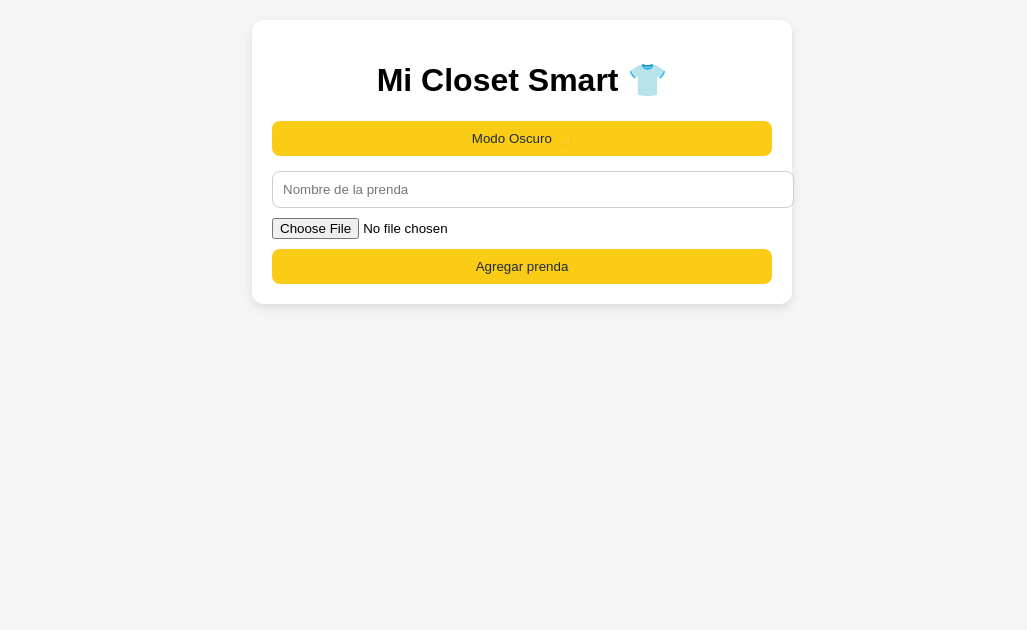
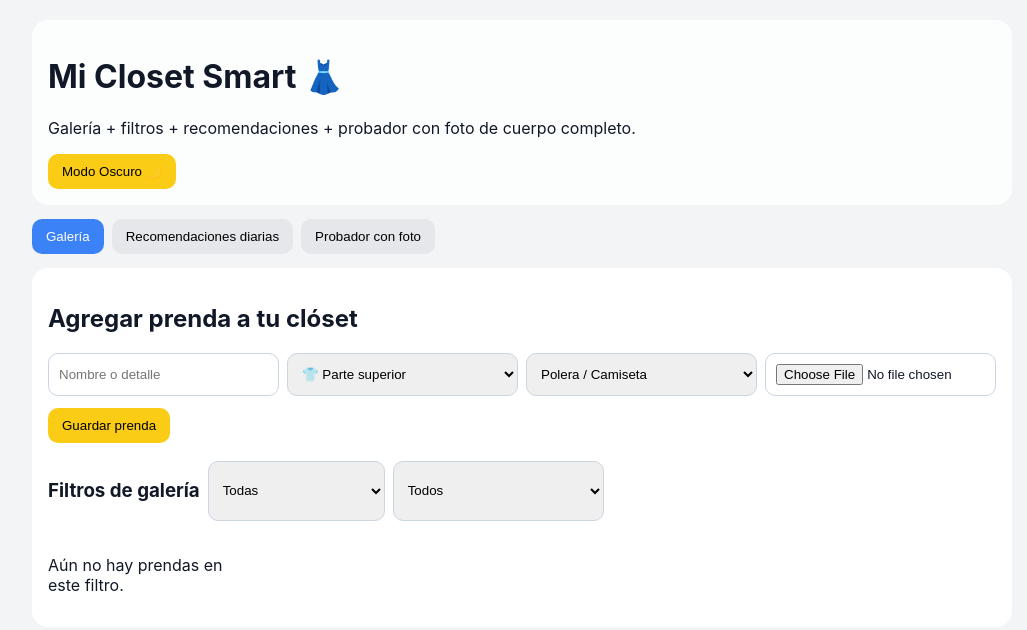
Before and after one commit to sergioo77sergioo77-beep/Mi-Closet-Smart, a React (Create React App) app: page / in a window 1280 px wide. Shown: the top 630 px of the page, without its empty margins (118-1145 px from the left). Built offline with nearby package versions, Linux system fonts and the light colour scheme.

Commit message:
feat: agregar galería con filtros y probador de looks

```diff
--- a/src/App.css
+++ b/src/App.css
@@ -1,38 +1,165 @@
-.App {
-  text-align: center;
+:root {
+  color-scheme: light;
 }
 
-.App-logo {
-  height: 40vmin;
-  pointer-events: none;
+* {
+  box-sizing: border-box;
 }
 
-@media (prefers-reduced-motion: no-preference) {
-  .App-logo {
-    animation: App-logo-spin infinite 20s linear;
-  }
+body {
+  margin: 0;
+  font-family: "Inter", "Segoe UI", Arial, sans-serif;
 }
 
-.App-header {
-  background-color: #282c34;
+.app {
   min-height: 100vh;
+  padding: 20px;
+  background: #f3f4f6;
+  color: #111827;
+}
+
+.app.dark {
+  background: #0f172a;
+  color: #f8fafc;
+}
+
+.header {
+  max-width: 980px;
+  margin: 0 auto 14px;
+  padding: 16px;
+  border-radius: 16px;
+  background: rgba(255, 255, 255, 0.8);
+}
+
+.app.dark .header,
+.app.dark .panel {
+  background: #1e293b;
+}
+
+.panel {
+  max-width: 980px;
+  margin: 0 auto;
+  padding: 16px;
+  border-radius: 16px;
+  background: #fff;
+}
+
+.tabs {
+  max-width: 980px;
+  margin: 0 auto 14px;
   display: flex;
-  flex-direction: column;
-  align-items: center;
-  justify-content: center;
-  font-size: calc(10px + 2vmin);
+  gap: 8px;
+  flex-wrap: wrap;
+}
+
+.tabs button,
+.btn {
+  border: 0;
+  border-radius: 10px;
+  padding: 10px 14px;
+  cursor: pointer;
+  background: #e5e7eb;
+}
+
+.btn-yellow {
+  background: #facc15;
+}
+
+.tabs button.active,
+.btn.active {
+  background: #3b82f6;
   color: white;
 }
 
-.App-link {
-  color: #61dafb;
+.form-grid {
+  display: grid;
+  grid-template-columns: repeat(auto-fit, minmax(210px, 1fr));
+  gap: 8px;
+  margin-bottom: 12px;
 }
 
-@keyframes App-logo-spin {
-  from {
-    transform: rotate(0deg);
-  }
-  to {
-    transform: rotate(360deg);
-  }
+input,
+select {
+  padding: 10px;
+  border-radius: 10px;
+  border: 1px solid #cbd5e1;
 }
+
+.filtros {
+  margin: 18px 0;
+  display: flex;
+  flex-wrap: wrap;
+  gap: 8px;
+}
+
+.gallery,
+.reco-grid {
+  display: grid;
+  grid-template-columns: repeat(auto-fill, minmax(150px, 1fr));
+  gap: 12px;
+}
+
+.card {
+  padding: 10px;
+  border-radius: 12px;
+  border: 1px solid #d1d5db;
+  display: flex;
+  flex-direction: column;
+  gap: 4px;
+}
+
+.card img {
+  width: 100%;
+  height: 150px;
+  object-fit: cover;
+  border-radius: 8px;
+}
+
+.compact img {
+  height: 110px;
+}
+
+.clima-row {
+  display: flex;
+  gap: 8px;
+  flex-wrap: wrap;
+  margin-bottom: 12px;
+}
+
+.outfit-carousel {
+  margin-top: 12px;
+  display: grid;
+  grid-auto-flow: column;
+  grid-auto-columns: minmax(260px, 330px);
+  gap: 12px;
+  overflow-x: auto;
+  padding-bottom: 8px;
+}
+
+.outfit-card {
+  position: relative;
+  min-height: 430px;
+  border-radius: 14px;
+  overflow: hidden;
+  border: 1px solid #cbd5e1;
+}
+
+.full-photo {
+  width: 100%;
+  height: 100%;
+  object-fit: cover;
+}
+
+.overlay {
+  position: absolute;
+  left: 0;
+  right: 0;
+  bottom: 0;
+  background: linear-gradient(transparent, rgba(0, 0, 0, 0.8));
+  color: white;
+  padding: 14px;
+}
+
+.hint {
+  opacity: 0.8;
+}
--- a/src/App.js
+++ b/src/App.js
@@ -1,130 +1,316 @@
-import React, { useState } from "react";
+import React, { useMemo, useState } from "react";
+import "./App.css";
+
+const CATEGORIAS = {
+  "👕 Parte superior": [
+    "Polera / Camiseta",
+    "Camisa",
+    "Blusa",
+    "Polo",
+    "Crop top",
+    "Tank top (sin mangas)",
+    "Sweater / Suéter",
+    "Polerón (hoodie)",
+    "Chaqueta",
+    "Abrigo",
+    "Parka",
+    "Blazer"
+  ],
+  "👖 Parte inferior": [
+    "Pantalón",
+    "Jeans",
+    "Pantalón de vestir",
+    "Jogger",
+    "Short / Pantalón corto",
+    "Falda",
+    "Falda larga",
+    "Falda corta",
+    "Calzas / Leggings"
+  ],
+  "👗 Prendas completas": [
+    "Vestido",
+    "Enterito / Mono",
+    "Overol",
+    "Conjunto deportivo",
+    "Traje (formal)"
+  ],
+  "🧥 Ropa exterior": [
+    "Cortaviento",
+    "Gabardina",
+    "Chaqueta de cuero",
+    "Chaqueta de mezclilla (jean)",
+    "Polar"
+  ],
+  "👟 Calzado": [
+    "Zapatillas",
+    "Zapatos formales",
+    "Botas",
+    "Botines",
+    "Sandalias",
+    "Chalas"
+  ],
+  "🧢 Accesorios": [
+    "Gorro",
+    "Gorro de lana",
+    "Sombrero",
+    "Bufanda",
+    "Guantes",
+    "Cinturón",
+    "Lentes de sol"
+  ]
+};
+
+const LOOKS_BASE = [
+  {
+    nombre: "Look urbano",
+    regla: ["👕 Parte superior", "👖 Parte inferior", "👟 Calzado", "🧢 Accesorios"]
+  },
+  {
+    nombre: "Look formal",
+    regla: ["👕 Parte superior", "👖 Parte inferior", "🧥 Ropa exterior", "👟 Calzado"]
+  },
+  {
+    nombre: "Look relax",
+    regla: ["👗 Prendas completas", "👟 Calzado", "🧢 Accesorios"]
+  }
+];
+
+const CLIMA_REGLAS = {
+  calor: {
+    etiqueta: "Caluroso ☀️",
+    prioridad: ["Tank top (sin mangas)", "Short / Pantalón corto", "Sandalias", "Lentes de sol"]
+  },
+  templado: {
+    etiqueta: "Templado 🌤️",
+    prioridad: ["Polera / Camiseta", "Jeans", "Zapatillas"]
+  },
+  frio: {
+    etiqueta: "Frío ❄️",
+    prioridad: ["Sweater / Suéter", "Abrigo", "Botas", "Bufanda"]
+  },
+  lluvia: {
+    etiqueta: "Lluvioso 🌧️",
+    prioridad: ["Cortaviento", "Parka", "Botines"]
+  }
+};
+
+const crearUrlImagen = (archivo) => URL.createObjectURL(archivo);
 
 function App() {
   const [prendas, setPrendas] = useState([]);
+  const [pantalla, setPantalla] = useState("galeria");
+  const [darkMode, setDarkMode] = useState(false);
+  const [filtroGrupo, setFiltroGrupo] = useState("Todas");
+  const [filtroTipo, setFiltroTipo] = useState("Todos");
+
   const [nombre, setNombre] = useState("");
+  const [grupo, setGrupo] = useState(Object.keys(CATEGORIAS)[0]);
+  const [tipo, setTipo] = useState(CATEGORIAS[Object.keys(CATEGORIAS)[0]][0]);
   const [imagen, setImagen] = useState(null);
-  const [darkMode, setDarkMode] = useState(false);
+
+  const [clima, setClima] = useState("templado");
+  const [fotoCompleta, setFotoCompleta] = useState(null);
+
+  const prendasFiltradas = useMemo(() => {
+    return prendas.filter((prenda) => {
+      const cumpleGrupo = filtroGrupo === "Todas" || prenda.grupo === filtroGrupo;
+      const cumpleTipo = filtroTipo === "Todos" || prenda.tipo === filtroTipo;
+      return cumpleGrupo && cumpleTipo;
+    });
+  }, [prendas, filtroGrupo, filtroTipo]);
+
+  const recomendacionesDia = useMemo(() => {
+    const prioridad = CLIMA_REGLAS[clima].prioridad;
+    const directas = prendas.filter((prenda) => prioridad.includes(prenda.tipo));
+    return directas.length > 0 ? directas : prendas.slice(0, 4);
+  }, [clima, prendas]);
+
+  const looksParaFoto = useMemo(() => {
+    const porGrupo = (grupoLook) => prendas.filter((p) => p.grupo === grupoLook);
+
+    return LOOKS_BASE.map((look) => ({
+      ...look,
+      prendas: look.regla
+        .map((grupoLook) => porGrupo(grupoLook)[0])
+        .filter(Boolean)
+    })).filter((look) => look.prendas.length >= 2);
+  }, [prendas]);
 
   const agregarPrenda = () => {
     if (!nombre || !imagen) return;
 
     const nuevaPrenda = {
+      id: Date.now(),
       nombre,
-      imagen: URL.createObjectURL(imagen)
+      grupo,
+      tipo,
+      imagen: crearUrlImagen(imagen)
     };
 
-    setPrendas([...prendas, nuevaPrenda]);
+    setPrendas((actual) => [nuevaPrenda, ...actual]);
     setNombre("");
     setImagen(null);
   };
 
-  const toggleModo = () => {
-    setDarkMode(!darkMode);
+  const cambiarGrupo = (nuevoGrupo) => {
+    setGrupo(nuevoGrupo);
+    setTipo(CATEGORIAS[nuevoGrupo][0]);
   };
 
-  const colores = {
-    fondo: darkMode ? "#121212" : "#f5f5f5",
-    tarjeta: darkMode ? "#1e1e1e" : "#ffffff",
-    texto: darkMode ? "#ffffff" : "#000000",
-    boton: "#facc15"
-  };
+  const grupos = Object.keys(CATEGORIAS);
 
   return (
-    <div style={{
-      backgroundColor: colores.fondo,
-      minHeight: "100vh",
-      padding: 20,
-      color: colores.texto,
-      fontFamily: "Arial"
-    }}>
-
-      <div style={{
-        maxWidth: 500,
-        margin: "auto",
-        background: colores.tarjeta,
-        padding: 20,
-        borderRadius: 12,
-        boxShadow: "0px 4px 10px rgba(0,0,0,0.1)"
-      }}>
-
-        <h1 style={{ textAlign: "center" }}>Mi Closet Smart 👕</h1>
-
-        <button
-          onClick={toggleModo}
-          style={{
-            width: "100%",
-            padding: 10,
-            marginBottom: 15,
-            borderRadius: 8,
-            border: "none",
-            background: colores.boton,
-            color: "#1f2937",
-            cursor: "pointer"
-          }}
-        >
+    <div className={darkMode ? "app dark" : "app"}>
+      <header className="header">
+        <h1>Mi Closet Smart 👗</h1>
+        <p>Galería + filtros + recomendaciones + probador con foto de cuerpo completo.</p>
+        <button className="btn btn-yellow" onClick={() => setDarkMode((prev) => !prev)}>
           Modo {darkMode ? "Claro ☀️" : "Oscuro 🌙"}
         </button>
+      </header>
 
+      <nav className="tabs">
+        <button onClick={() => setPantalla("galeria")} className={pantalla === "galeria" ? "active" : ""}>
+          Galería
+        </button>
+        <button onClick={() => setPantalla("recomendaciones")} className={pantalla === "recomendaciones" ? "active" : ""}>
+          Recomendaciones diarias
+        </button>
+        <button onClick={() => setPantalla("probador")} className={pantalla === "probador" ? "active" : ""}>
+          Probador con foto
+        </button>
+      </nav>
+
+      {pantalla === "galeria" && (
+        <section className="panel">
+          <h2>Agregar prenda a tu clóset</h2>
+          <div className="form-grid">
             <input
               type="text"
-          placeholder="Nombre de la prenda"
+              placeholder="Nombre o detalle"
               value={nombre}
               onChange={(e) => setNombre(e.target.value)}
-          style={{
-            width: "100%",
-            padding: 10,
-            borderRadius: 8,
-            border: "1px solid #ccc",
-            marginBottom: 10
-          }}
             />
+
+            <select value={grupo} onChange={(e) => cambiarGrupo(e.target.value)}>
+              {grupos.map((g) => (
+                <option key={g}>{g}</option>
+              ))}
+            </select>
+
+            <select value={tipo} onChange={(e) => setTipo(e.target.value)}>
+              {CATEGORIAS[grupo].map((opcion) => (
+                <option key={opcion}>{opcion}</option>
+              ))}
+            </select>
+
+            <input type="file" accept="image/*" onChange={(e) => setImagen(e.target.files?.[0] || null)} />
+          </div>
+
+          <button className="btn btn-yellow" onClick={agregarPrenda}>
+            Guardar prenda
+          </button>
+
+          <div className="filtros">
+            <h3>Filtros de galería</h3>
+            <select value={filtroGrupo} onChange={(e) => {
+              const nuevo = e.target.value;
+              setFiltroGrupo(nuevo);
+              setFiltroTipo("Todos");
+            }}>
+              <option>Todas</option>
+              {grupos.map((g) => (
+                <option key={g}>{g}</option>
+              ))}
+            </select>
+
+            <select value={filtroTipo} onChange={(e) => setFiltroTipo(e.target.value)}>
+              <option>Todos</option>
+              {(filtroGrupo === "Todas" ? grupos.flatMap((g) => CATEGORIAS[g]) : CATEGORIAS[filtroGrupo]).map((item) => (
+                <option key={item}>{item}</option>
+              ))}
+            </select>
+          </div>
+
+          <div className="gallery">
+            {prendasFiltradas.map((p) => (
+              <article key={p.id} className="card">
+                <img src={p.imagen} alt={p.nombre} />
+                <strong>{p.nombre}</strong>
+                <span>{p.grupo}</span>
+                <small>{p.tipo}</small>
+              </article>
+            ))}
+            {prendasFiltradas.length === 0 && <p>Aún no hay prendas en este filtro.</p>}
+          </div>
+        </section>
+      )}
+
+      {pantalla === "recomendaciones" && (
+        <section className="panel">
+          <h2>¿Qué me pongo hoy?</h2>
+          <p>Selecciona el clima y revisa ideas automáticas desde tus prendas.</p>
+
+          <div className="clima-row">
+            {Object.entries(CLIMA_REGLAS).map(([key, value]) => (
+              <button key={key} className={clima === key ? "btn active" : "btn"} onClick={() => setClima(key)}>
+                {value.etiqueta}
+              </button>
+            ))}
+          </div>
+
+          <div className="reco-grid">
+            {recomendacionesDia.map((p) => (
+              <article key={p.id} className="card compact">
+                <img src={p.imagen} alt={p.nombre} />
+                <strong>{p.nombre}</strong>
+                <small>{p.tipo}</small>
+              </article>
+            ))}
+            {recomendacionesDia.length === 0 && (
+              <p>Sube prendas en tu galería para recibir recomendaciones personalizadas.</p>
+            )}
+          </div>
+        </section>
+      )}
+
+      {pantalla === "probador" && (
+        <section className="panel">
+          <h2>Probador con foto de cuerpo completo</h2>
+          <p>
+            Sube una foto donde salgas de cuerpo completo y desliza lateralmente para revisar ideas de tenidas.
+          </p>
 
           <input
             type="file"
-          onChange={(e) => setImagen(e.target.files[0])}
-          style={{ marginBottom: 10 }}
+            accept="image/*"
+            onChange={(e) => setFotoCompleta(e.target.files?.[0] ? crearUrlImagen(e.target.files[0]) : null)}
           />
 
-        <button
-          onClick={agregarPrenda}
-          style={{
-            width: "100%",
-            padding: 10,
-            borderRadius: 8,
-            border: "none",
-            background: "#facc15",
-            color: "#1f2937",
-            cursor: "pointer"
-          }}
-        >
-          Agregar prenda
-        </button>
+          {!fotoCompleta && <p className="hint">Tip: para mejores resultados, usa fondo claro y postura de frente.</p>}
 
+          {fotoCompleta && (
+            <div className="outfit-carousel">
+              {looksParaFoto.map((look) => (
+                <article className="outfit-card" key={look.nombre}>
+                  <img src={fotoCompleta} alt="Foto cuerpo completo" className="full-photo" />
+                  <div className="overlay">
+                    <h3>{look.nombre}</h3>
+                    <ul>
+                      {look.prendas.map((p) => (
+                        <li key={p.id}>{p.nombre} · {p.tipo}</li>
+                      ))}
+                    </ul>
                   </div>
-
-      <div style={{
-        marginTop: 20,
-        display: "flex",
-        flexWrap: "wrap",
-        gap: 15,
-        justifyContent: "center"
-      }}>
-        {prendas.map((p, i) => (
-          <div key={i} style={{
-            background: colores.tarjeta,
-            padding: 10,
-            borderRadius: 10,
-            width: 120,
-            textAlign: "center",
-            boxShadow: "0px 2px 6px rgba(0,0,0,0.1)"
-          }}>
-            <img src={p.imagen} alt="" width="100%" />
-            <p style={{ fontSize: 14 }}>{p.nombre}</p>
+                </article>
+              ))}
+              {looksParaFoto.length === 0 && (
+                <p className="hint">Necesitas al menos 2 prendas cargadas para armar combinaciones.</p>
+              )}
             </div>
-        ))}
-      </div>
-
+          )}
+        </section>
+      )}
     </div>
   );
 }
```
Lines whose indentation alone changed are shown as unchanged.
